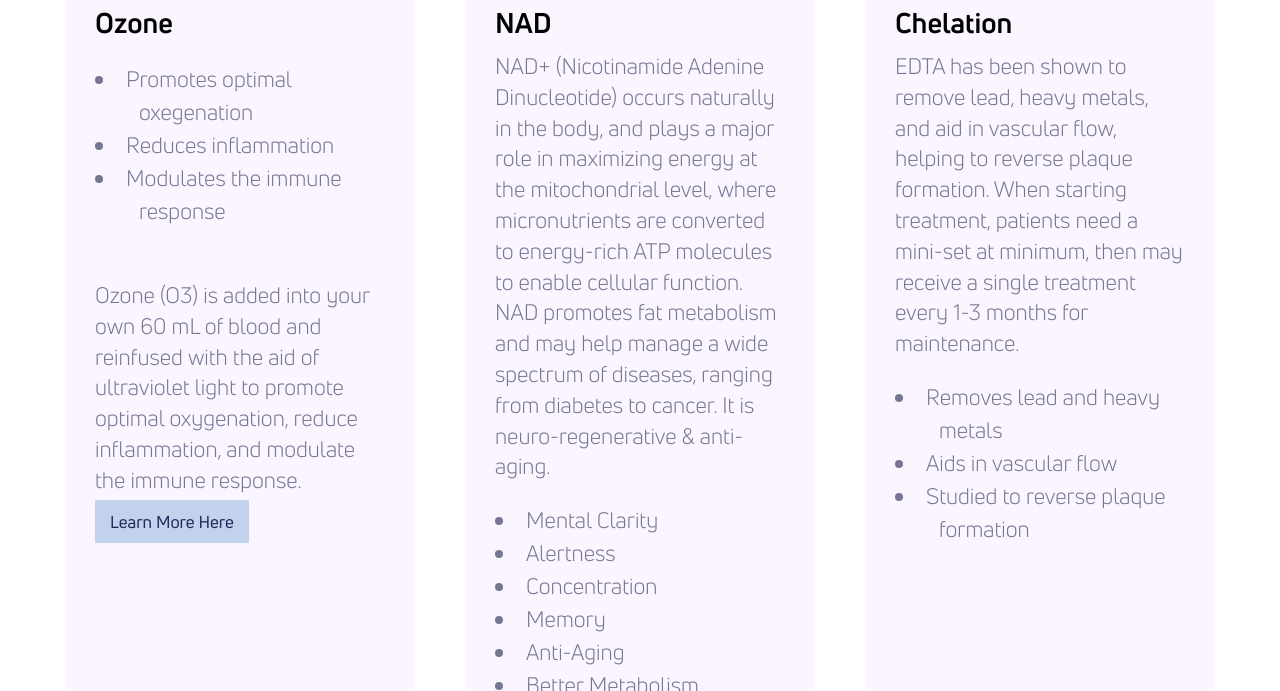
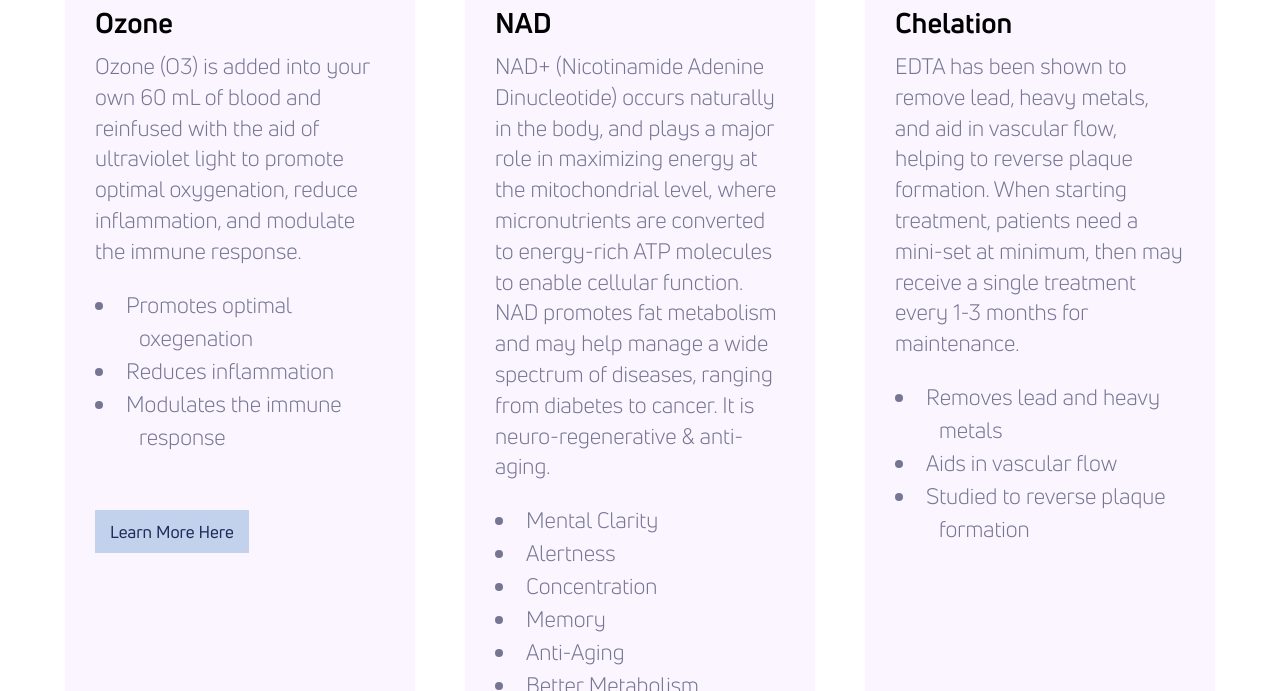
Before and after one commit to theneverwoods/gerstenberg.clinic, a Jekyll site: the page built from services/iv.html, in a window 1280 px wide and 900 px high, scrolled down 1937 px, cut to the strip 209-900 px from the top of the window. Built offline with Jekyll 4.4.1, drawn with Linux system fonts in a browser that asks for light colours; part of the change alters nothing that is shown.

```diff
--- a/services/iv.html
+++ b/services/iv.html
@@ -41,12 +41,12 @@ keywords: "IV Solutions, IV infusion, ozone UBI, chelation, NAD, Gerstenberg, Ge
 
 	<div class="third card light">
 		<h3>Ozone</h3>
+        <p>Ozone (O3) is added into your own 60 mL of blood and reinfused with the aid of ultraviolet light to promote optimal oxygenation, reduce inflammation, and modulate the immune response.</p>
         <ul>
             <li>Promotes optimal oxegenation</li>
             <li>Reduces inflammation</li>
             <li>Modulates the immune response</li>
         </ul>
-        <p>Ozone (O3) is added into your own 60 mL of blood and reinfused with the aid of ultraviolet light to promote optimal oxygenation, reduce inflammation, and modulate the immune response.</p>
         <br>
         <a href="https://us18.campaign-archive.com/?u=3bdf416b29288fcc89abfd51c&id=a1f9f3c46a" target="_blank" class="btn">Learn More Here</a>
 	</div>
```
